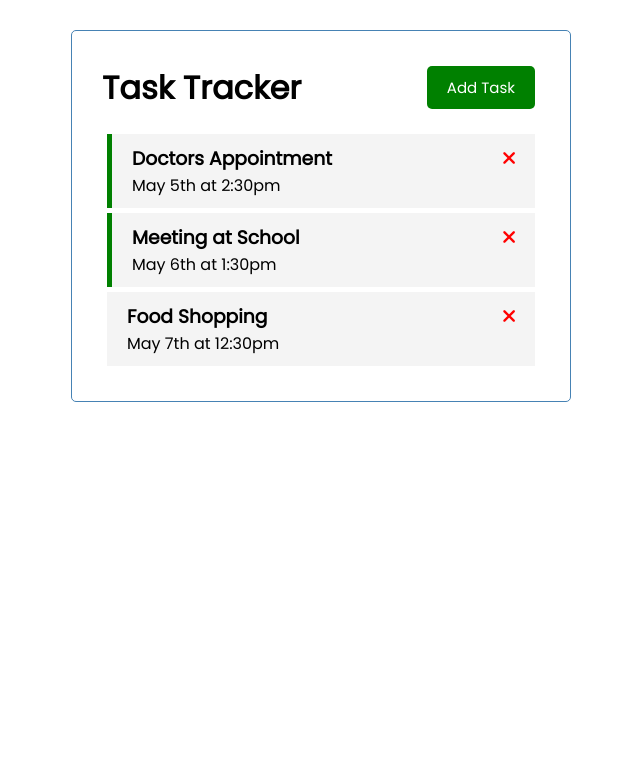
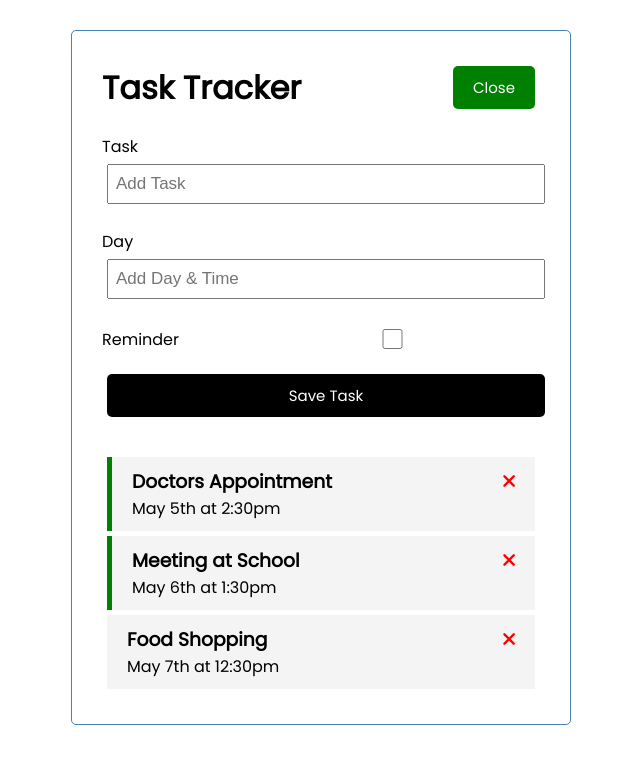
Before and after one commit to ajayioyetomi/Task-Tracker-Vue-App, a Vue app: page / in a window 1280 px wide. Both pictures are taken after a click on the button "Add Task". Shown: the top 764 px of the page, without its empty margins (319-959 px from the left). Built offline with nearby package versions, Linux system fonts and the light colour scheme.

Commit message:
added toggle add-Task-Form

```diff
--- a/src/App.vue
+++ b/src/App.vue
@@ -1,6 +1,10 @@
 <template>
   <div class="container">
-    <Header title="Task Tracker" />
+    <Header title="Task Tracker" @toggle-add-task="toggleAddTask" :showAddTask="showAddTask" />
+    <div v-if="showAddTask">
+      <AddTask @add-task="addTask"/>
+    </div>
+
     <Tasks :tasks="tasks" @delete-task="deleteTask" @toggle-reminder="toggleReminder"/>
   </div>
 
@@ -9,19 +13,28 @@
 <script>
 
 import Header from './components/Header';
-import Tasks from './components/Tasks'
+import Tasks from './components/Tasks';
+import AddTask from './components/AddTask';
 export default {
   name: 'App',
   components: {
     Header,
-    Tasks
+    Tasks,
+    AddTask,
   },
   data(){
     return {
-      tasks:[]
+      tasks:[],
+      showAddTask:false,
     }
   },
   methods:{
+    toggleAddTask(){
+       this.showAddTask = !this.showAddTask;
+    },
+    addTask(task){
+        this.tasks = [...this.tasks,task];
+    },
     deleteTask(id){
         if(comfirm('Are you sure?')){
            this.tasks = this.tasks.filter(task => task.id !== id)
--- /dev/null
+++ b/src/components/AddTask.vue
@@ -0,0 +1,56 @@
+<template>
+    <form class="add-form" @submit="onSubmit">
+        <div class="form-control">
+            <label>Task</label>
+            <input type="text" name="text" placeholder="Add Task" v-model="text" />
+        </div>
+         <div class="form-control">
+            <label>Day</label>
+            <input type="text" name="day" placeholder="Add Day & Time" v-model="day"/>
+        </div>
+         <div class="form-control form-control-check">
+            <label>Reminder</label>
+            <input type="checkbox" name="reminder" v-model="reminder"/>
+        </div>
+        <input type="submit" value="Save Task" class="btn btn-block"/>
+    </form>
+</template>
+
+<script>
+export default {
+    name: "AddTask",
+    data(){
+        return{
+            text:'',
+            day:'',
+            reminder:false
+        }
+    },
+    methods:{
+        onSubmit(e){
+            e.preventDefault();
+            if(!this.text){
+                alert('Please add task');
+                return;
+            }
+            const newTask = {
+                id: Math.floor(Math.random() * 100000),
+                text: this.text,
+                day: this.day,
+                reminder: this.reminder
+            }
+            console.log(newTask);
+
+            this.text='';this.day='';this.reminder = false;
+            this.$emit('add-task',newTask);
+        }
+    }
+
+}
+</script>
+
+<style scoped>
+.add-form{
+    margin-bottom: 40px;
+}
+</style>
--- a/src/components/Button.vue
+++ b/src/components/Button.vue
@@ -11,7 +11,7 @@
         },
         methods:{
             onClick(){
-                console.log('hello')
+                this.$emit('btn-click')
             }
         }
     }
--- a/src/components/Header.vue
+++ b/src/components/Header.vue
@@ -1,7 +1,7 @@
 <template>
     <header>
         <h1>{{title}}</h1>
-        <Button text="Add Task" color="green"/>
+        <Button :text="showAddTask?'Close':'Add Task'" :color="showAddTask ? 'green':'red'" @btn-click="$emit('toggle-add-task')"/>
     </header>
 
 </template>
@@ -12,10 +12,13 @@ export default {
     name:'Header',
     props:{
         title: String,
+        showAddTask:Boolean,
     },
     components:{
         Button,
-    }
+    },
+
+
 }
 </script>
 
--- a/src/components/Task.vue
+++ b/src/components/Task.vue
@@ -21,7 +21,7 @@ export default {
 }
 </script>
 
-<style scope>
+<style scoped>
 .task {
     background: #f4f4f4;
     margin: 5px;
```
